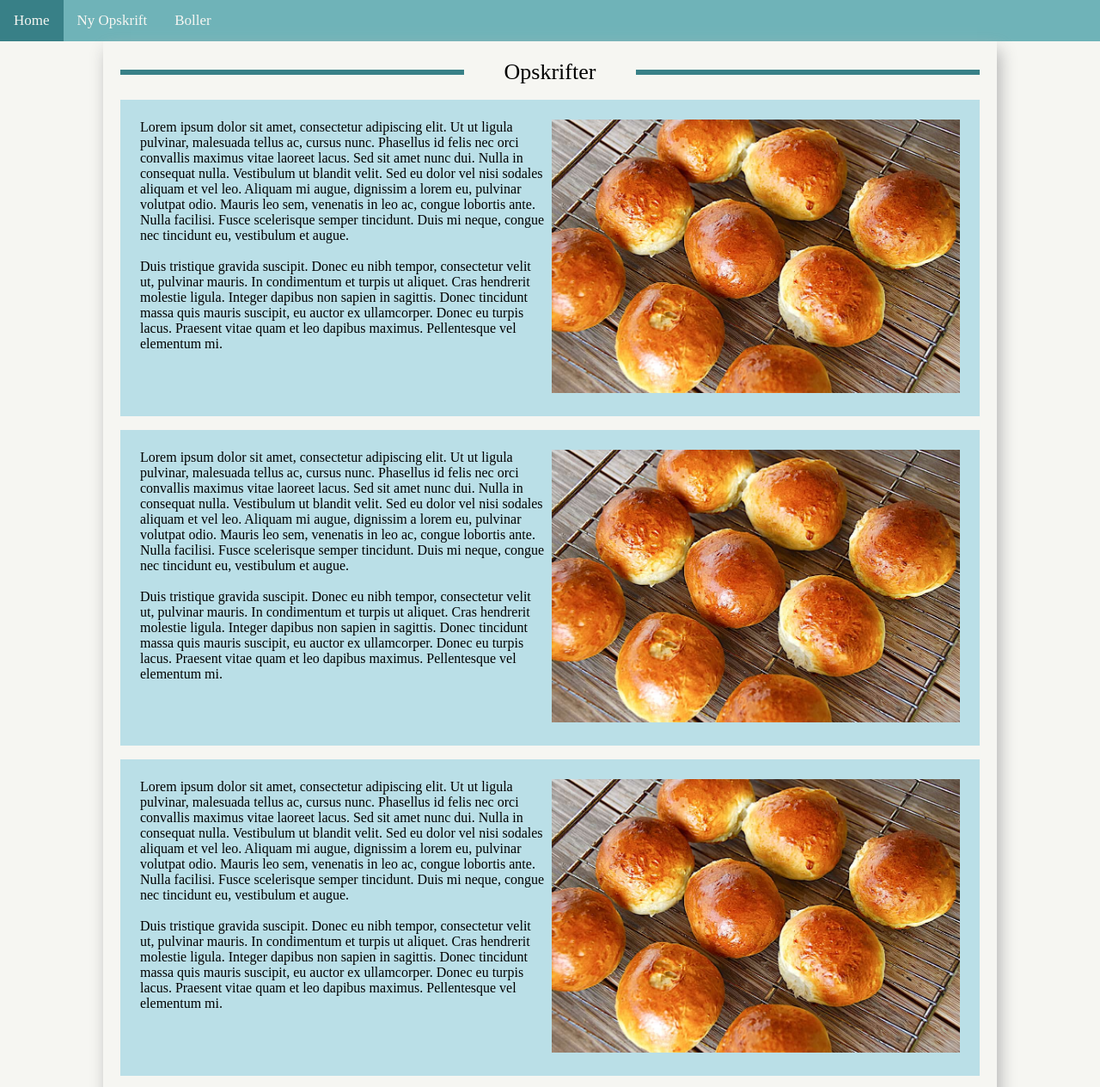
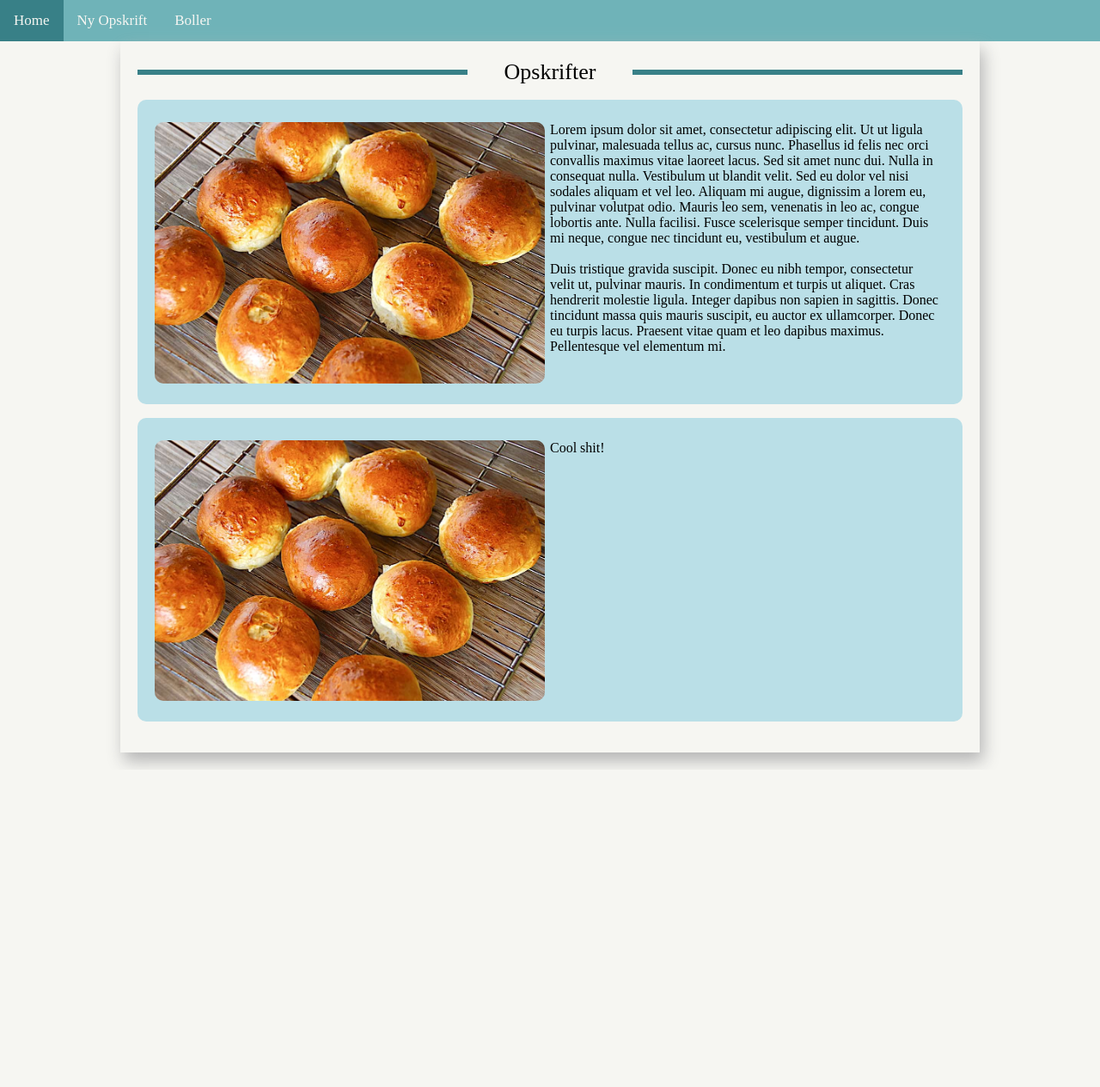
Before and after one commit to Theis194/personal-website, a website: page http/public/html/index.html in a window 1280 px wide. Shown: the top 1264 px of the page at 86% size. After the commit the page ends 895 px from the top, so only its background shows below. Drawn offline with Linux system fonts and the light colour scheme.

Commit message:
More responsive landing page

```diff
--- a/http/public/css/formStyle.css
+++ b/http/public/css/formStyle.css
@@ -41,6 +41,13 @@
     margin-top: 6px;
   }
 
+  .col-50 {
+    float: left;
+    width: 50%;
+    margin-top: 6px;
+    padding-right: 6px;
+  }
+
   .col-75 {
     float: left;
     width: 75%;
@@ -69,7 +76,7 @@
 
   /* Responsive layout - when the screen is less than 600px wide, make the two columns stack on top of each other instead of next to each other */
   @media screen and (max-width: 600px) {
-    .col-25, .col-75, input[type=submit] {
+    .col-25, .col-75, .col-37, .col-50, input[type=submit] {
       width: 100%;
       margin-top: 0;
     }
--- a/http/public/css/styling.css
+++ b/http/public/css/styling.css
@@ -133,7 +133,10 @@ li {
     padding: 20px 20px;
     word-wrap: break-word;
     background-color: var(--pastelblue);
+}
 
+.rounded {
+    border-radius: 10px;
 }
 
 .ingredienslist {
--- a/http/public/html/index.html
+++ b/http/public/html/index.html
@@ -4,6 +4,7 @@
         <meta charset="UTF-8">
         <meta name="viewport" content="width=device-width, initial-scale=1">
         <link rel="stylesheet" href="../css/styling.css">
+        <link rel="stylesheet" href="../css/formStyle.css">
         <title>Kogebog</title>
     </head>
     <body>
@@ -22,54 +23,16 @@
 
             <li class="verticallist" id="recipe-list">
                 <ul class="recipelistitem">
-                    <div class="insidebox">
-                        <table>
-                            <tr>
-                                <td style="width: 50%; vertical-align: top;">
-                                    <span id="recipe1desc">
-                                        Lorem ipsum dolor sit amet, consectetur adipiscing elit. Ut ut ligula pulvinar, malesuada tellus ac, cursus nunc. Phasellus id felis nec orci convallis maximus vitae laoreet lacus. Sed sit amet nunc dui. Nulla in consequat nulla. Vestibulum ut blandit velit. Sed eu dolor vel nisi sodales aliquam et vel leo. Aliquam mi augue, dignissim a lorem eu, pulvinar volutpat odio. Mauris leo sem, venenatis in leo ac, congue lobortis ante. Nulla facilisi. Fusce scelerisque semper tincidunt. Duis mi neque, congue nec tincidunt eu, vestibulum et augue.<br><br>
-                                        Duis tristique gravida suscipit. Donec eu nibh tempor, consectetur velit ut, pulvinar mauris. In condimentum et turpis ut aliquet. Cras hendrerit molestie ligula. Integer dapibus non sapien in sagittis. Donec tincidunt massa quis mauris suscipit, eu auctor ex ullamcorper. Donec eu turpis lacus. Praesent vitae quam et leo dapibus maximus. Pellentesque vel elementum mi.
-                                    </span>
-                                </td>
-                                <td style="width: 50%;">
-                                    <img id="foodImg1" src="../img/boller.jpg">
-                                </td>
-                            </tr>
-                        </table>
-                    </div>
-                </ul>
-                <ul class="recipelistitem">
-                    <div class="insidebox">
-                        <table>
-                            <tr>
-                                <td style="width: 50%; vertical-align: top;">
-                                    <span id="recipe2desc">
-                                        Lorem ipsum dolor sit amet, consectetur adipiscing elit. Ut ut ligula pulvinar, malesuada tellus ac, cursus nunc. Phasellus id felis nec orci convallis maximus vitae laoreet lacus. Sed sit amet nunc dui. Nulla in consequat nulla. Vestibulum ut blandit velit. Sed eu dolor vel nisi sodales aliquam et vel leo. Aliquam mi augue, dignissim a lorem eu, pulvinar volutpat odio. Mauris leo sem, venenatis in leo ac, congue lobortis ante. Nulla facilisi. Fusce scelerisque semper tincidunt. Duis mi neque, congue nec tincidunt eu, vestibulum et augue.<br><br>
-                                        Duis tristique gravida suscipit. Donec eu nibh tempor, consectetur velit ut, pulvinar mauris. In condimentum et turpis ut aliquet. Cras hendrerit molestie ligula. Integer dapibus non sapien in sagittis. Donec tincidunt massa quis mauris suscipit, eu auctor ex ullamcorper. Donec eu turpis lacus. Praesent vitae quam et leo dapibus maximus. Pellentesque vel elementum mi.
-                                    </span>
-                                </td>
-                                <td style="width: 50%;">
-                                    <img id="foodImg2" src="../img/boller.jpg">
-                                </td>
-                            </tr>
-                        </table>
-                    </div>
-                </ul>
-                <ul class="recipelistitem">
-                    <div class="insidebox">
-                        <table>
-                            <tr>
-                                <td style="width: 50%; vertical-align: top;">
-                                    <span id="recipe3desc">
-                                        Lorem ipsum dolor sit amet, consectetur adipiscing elit. Ut ut ligula pulvinar, malesuada tellus ac, cursus nunc. Phasellus id felis nec orci convallis maximus vitae laoreet lacus. Sed sit amet nunc dui. Nulla in consequat nulla. Vestibulum ut blandit velit. Sed eu dolor vel nisi sodales aliquam et vel leo. Aliquam mi augue, dignissim a lorem eu, pulvinar volutpat odio. Mauris leo sem, venenatis in leo ac, congue lobortis ante. Nulla facilisi. Fusce scelerisque semper tincidunt. Duis mi neque, congue nec tincidunt eu, vestibulum et augue.<br><br>
-                                        Duis tristique gravida suscipit. Donec eu nibh tempor, consectetur velit ut, pulvinar mauris. In condimentum et turpis ut aliquet. Cras hendrerit molestie ligula. Integer dapibus non sapien in sagittis. Donec tincidunt massa quis mauris suscipit, eu auctor ex ullamcorper. Donec eu turpis lacus. Praesent vitae quam et leo dapibus maximus. Pellentesque vel elementum mi.
-                                    </span>
-                                </td>
-                                <td style="width: 50%;">
-                                    <img id="foodImg3" src="../img/boller.jpg">
-                                </td>
-                            </tr>
-                        </table>
+                    <div class="insidebox row rounded">
+                        <div  class="col-50">
+                            <img id="foodImg" src="../img/boller.jpg" class="rounded">
+                        </div>
+                        <div class="col-50">
+                            <span id="recipedesc">
+                                Lorem ipsum dolor sit amet, consectetur adipiscing elit. Ut ut ligula pulvinar, malesuada tellus ac, cursus nunc. Phasellus id felis nec orci convallis maximus vitae laoreet lacus. Sed sit amet nunc dui. Nulla in consequat nulla. Vestibulum ut blandit velit. Sed eu dolor vel nisi sodales aliquam et vel leo. Aliquam mi augue, dignissim a lorem eu, pulvinar volutpat odio. Mauris leo sem, venenatis in leo ac, congue lobortis ante. Nulla facilisi. Fusce scelerisque semper tincidunt. Duis mi neque, congue nec tincidunt eu, vestibulum et augue.<br><br>
+                                Duis tristique gravida suscipit. Donec eu nibh tempor, consectetur velit ut, pulvinar mauris. In condimentum et turpis ut aliquet. Cras hendrerit molestie ligula. Integer dapibus non sapien in sagittis. Donec tincidunt massa quis mauris suscipit, eu auctor ex ullamcorper. Donec eu turpis lacus. Praesent vitae quam et leo dapibus maximus. Pellentesque vel elementum mi.
+                            </span>
+                        </div>
                     </div>
                 </ul>
             </li>
--- a/http/public/js/index.js
+++ b/http/public/js/index.js
@@ -3,7 +3,7 @@ function createRecipeListItems() {
     let recipeListItem = recipeList.querySelector(".recipelistitem")
     let newRLI = recipeListItem.cloneNode(true);
     console.log(newRLI );
-    newRLI.querySelector("#recipe1desc").textContent = "Cool shit!";
+    newRLI.querySelector("#recipedesc").textContent = "Cool shit!";
     newRLI.addEventListener("click", changePage)
 
     recipeList.appendChild(newRLI);
```
